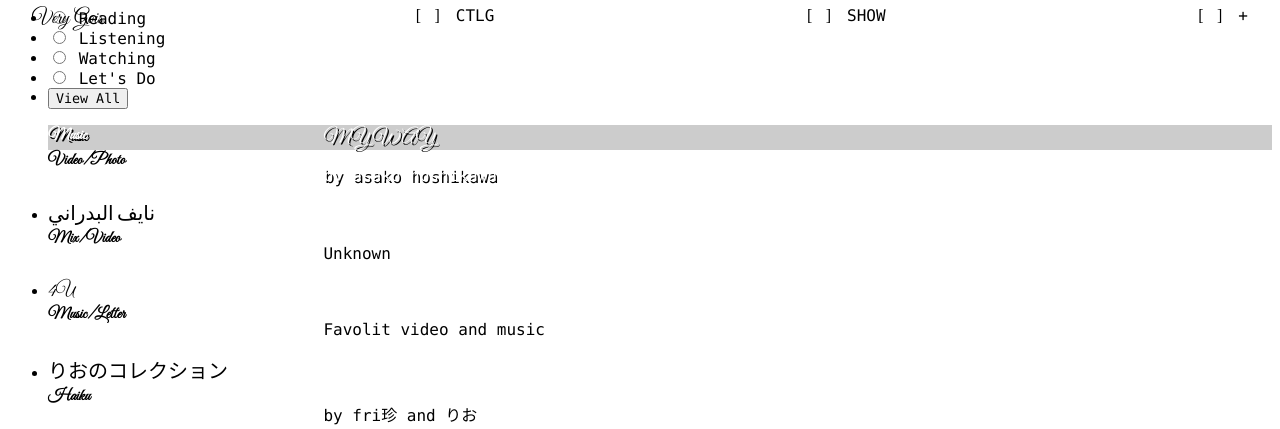
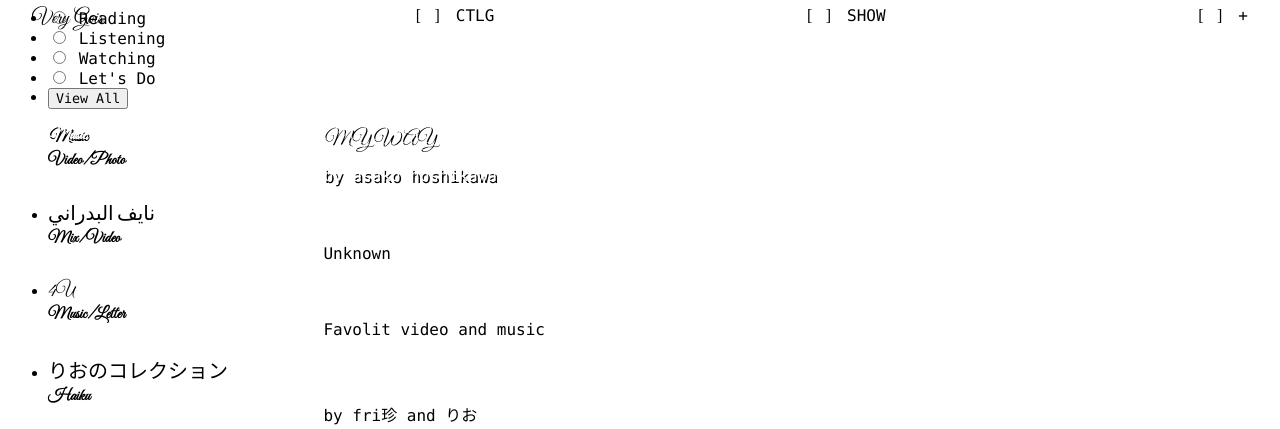
Before and after one commit to verygois/vg.pe.hu, a PHP site: page /up/index.php in a window 1280 px wide, with the pointer over the restyled element. Shown: the top 429 px of the page. Run offline with PHP 8.4, Linux system fonts and the light colour scheme; some libraries are stand-ins or nearby versions.

Commit message:
Update index.php

```diff
--- a/up/index.php
+++ b/up/index.php
@@ -73,7 +73,6 @@ $("#menu").load("/cv/menu.html");
 }
 .list li:hover {
   color:#fff;
-  background:#ccc;
   text-shadow:0.1rem 0.1rem #000;
 }
 .list p {width:77.5%; float:right;}
```
